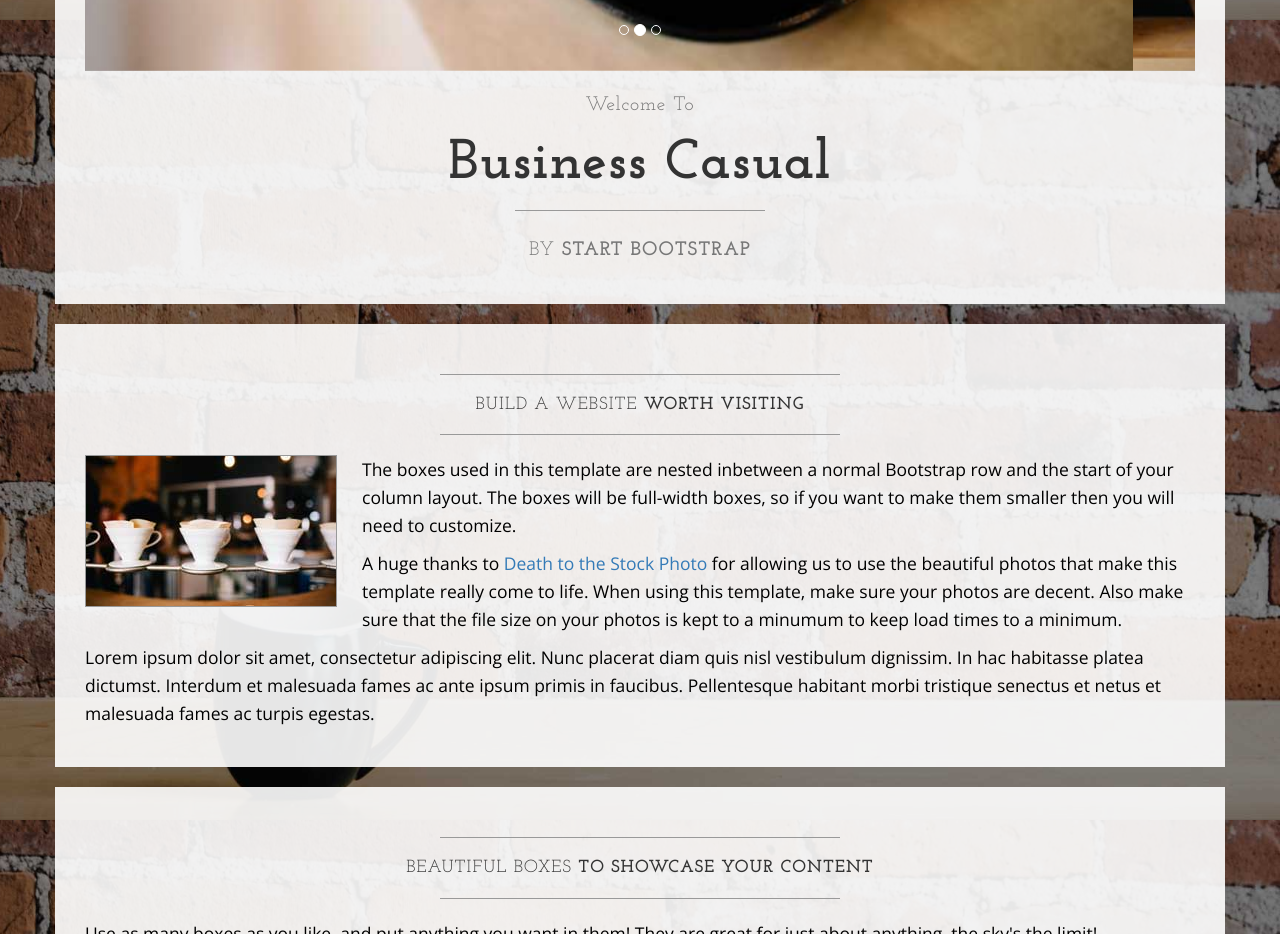
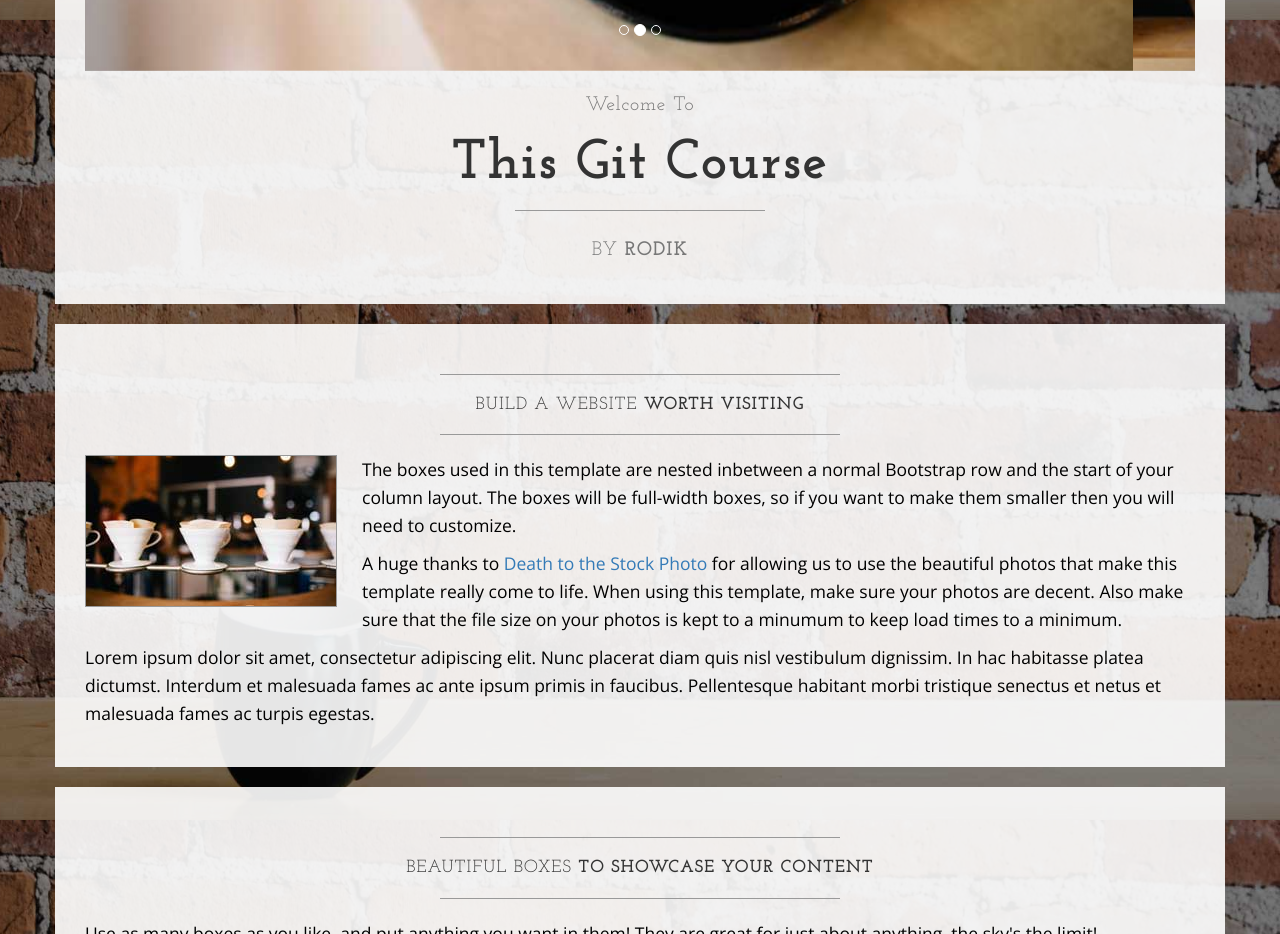
Before and after one commit to rodikgit/Learnable-Git-Course, a plain HTML site: page index.html in a window 1280 px wide. Shown: the part 780-1714 px from the top of the page. Drawn offline with nearby package versions, Linux system fonts and the light colour scheme.

Commit message:
Changed items after Carrousel

```diff
--- a/index.html
+++ b/index.html
@@ -108,11 +108,11 @@
                     <h2 class="brand-before">
                         <small>Welcome to</small>
                     </h2>
-                    <h1 class="brand-name">Business Casual</h1>
+                    <h1 class="brand-name">This Git Course</h1>
                     <hr class="tagline-divider">
                     <h2>
                         <small>By
-                            <strong>Start Bootstrap</strong>
+                            <strong>Rodik</strong>
                         </small>
                     </h2>
                 </div>
```
